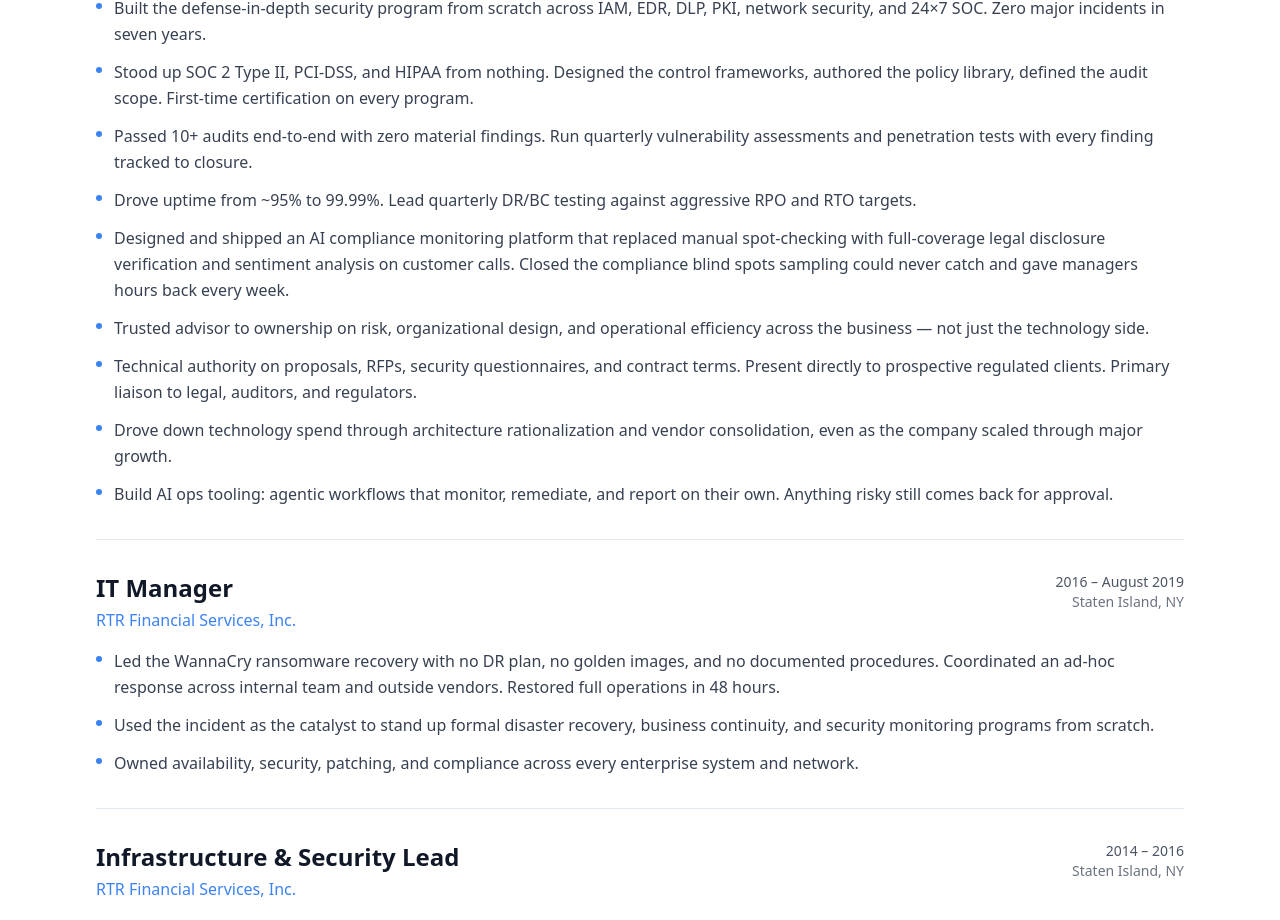
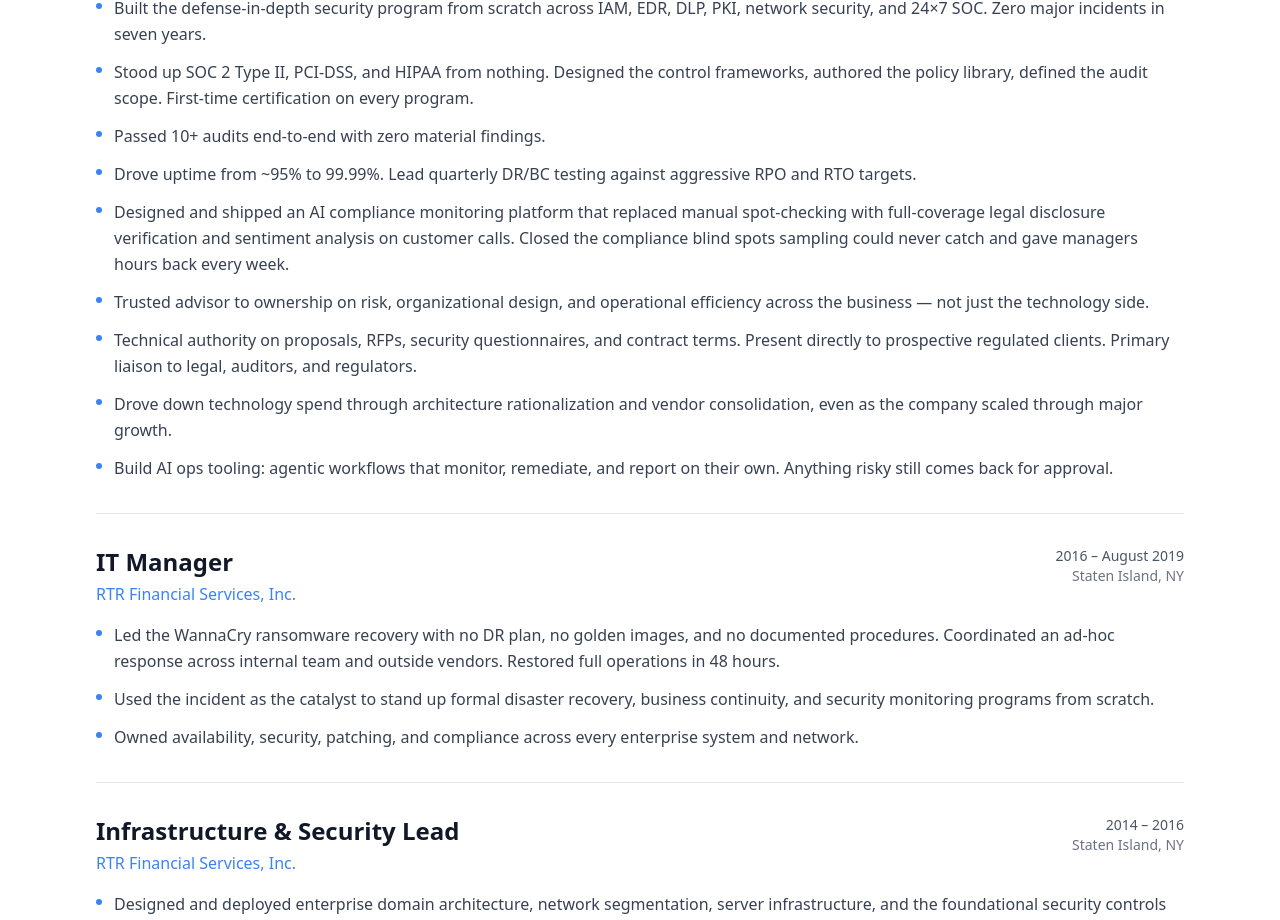
Before and after one commit to johntrottadev/jtrotta.dev, a Next.js app: page / in a window 1280 px wide. Shown: the part 837-1757 px from the top of the page. Built offline with nearby package versions, Linux system fonts and the light colour scheme.

Commit message:
CT&SO bullet 3: drop vulnerability/pen test sentence

```diff
--- a/src/data/resume.ts
+++ b/src/data/resume.ts
@@ -94,7 +94,7 @@ export const resumeData: ResumeData = {
       bullets: [
         "Built the defense-in-depth security program from scratch across IAM, EDR, DLP, PKI, network security, and 24×7 SOC. Zero major incidents in seven years.",
         "Stood up SOC 2 Type II, PCI-DSS, and HIPAA from nothing. Designed the control frameworks, authored the policy library, defined the audit scope. First-time certification on every program.",
-        "Passed 10+ audits end-to-end with zero material findings. Run quarterly vulnerability assessments and penetration tests with every finding tracked to closure.",
+        "Passed 10+ audits end-to-end with zero material findings.",
         "Drove uptime from ~95% to 99.99%. Lead quarterly DR/BC testing against aggressive RPO and RTO targets.",
         "Designed and shipped an AI compliance monitoring platform that replaced manual spot-checking with full-coverage legal disclosure verification and sentiment analysis on customer calls. Closed the compliance blind spots sampling could never catch and gave managers hours back every week.",
         "Trusted advisor to ownership on risk, organizational design, and operational efficiency across the business — not just the technology side.",
```
